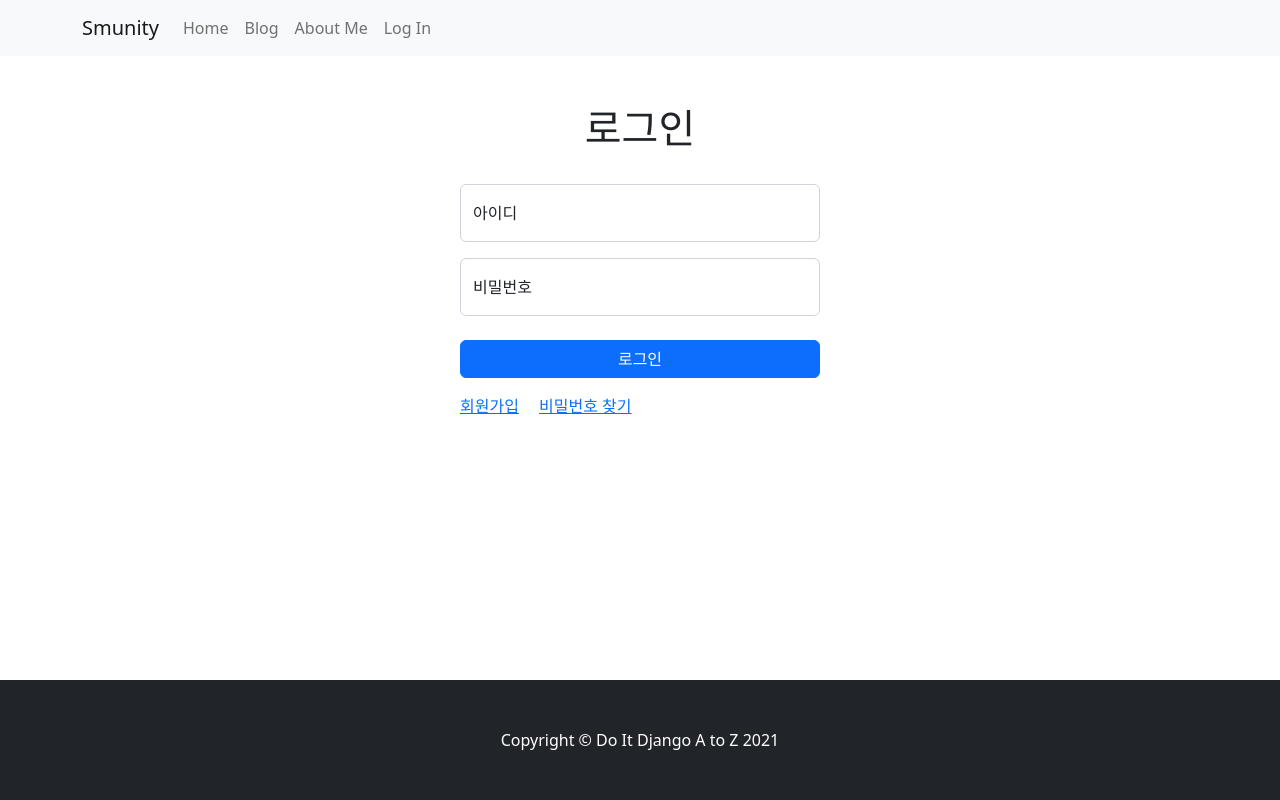
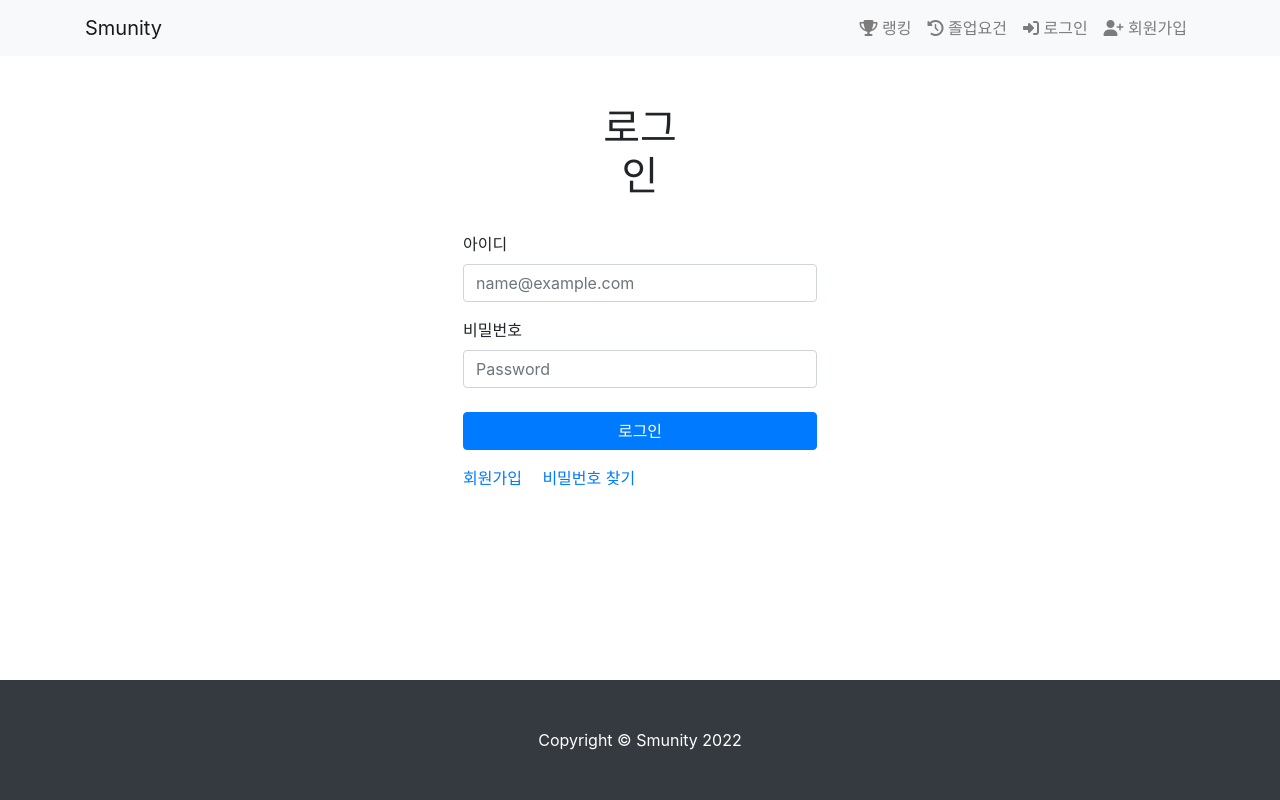
Before and after one commit to smu-nity/Tools, a Django app: page /account/login/ in a window 1280 px wide. Run offline with Django 4.2, Linux system fonts and the light colour scheme; some libraries are stand-ins or nearby versions.

Commit message:
feat: frontend

```diff
--- a/core/static/core/css/landing.css
+++ b/core/static/core/css/main.css
@@ -1,5 +1,5 @@
 body {
-    background: url('/static/core/images/main.jpg') no-repeat center center fixed;
+    background: url('https://user-images.githubusercontent.com/63601183/182406040-d05ae4a4-e48a-43d9-94d3-e4b3e1e3e9c8.jpg') no-repeat center center fixed;
     -webkit-background-size: cover;
     -moz-background-size: cover;
     background-size: cover;
--- a/templates/account/login.html
+++ b/templates/account/login.html
@@ -1,16 +1,6 @@
-<!DOCTYPE html>
-{% load static %}
-<html lang="ko">
-<head>
-    <meta charset="UTF-8">
-    <title>Do It Django</title>
+{% extends 'base.html' %}
 
-    <link href="https://cdn.jsdelivr.net/npm/bootstrap@5.2.0/dist/css/bootstrap.min.css" rel="stylesheet" integrity="sha384-gH2yIJqKdNHPEq0n4Mqa/HGKIhSkIHeL5AyhkYV8i59U5AR6csBvApHHNl/vI1Bx" crossorigin="anonymous">
-</head>
-<body>
-
-    {% include 'navbar.html'%}
-
+{% block main %}
     <div class="container my-5" style="width: 30%">
         <center>
             <div class="col-4">
@@ -21,12 +11,12 @@
         <form class="login" method="POST" action="">
           {% csrf_token %}
           <div class="form-floating mb-3">
+              <label for="floatingInput">아이디</label>
               <input type="text" class="form-control" name="username" id="floatingInput" placeholder="name@example.com">
-              <label for="floatingInput">아이디</label>
             </div>
             <div class="form-floating">
+                <label for="floatingPassword">비밀번호</label>
               <input type="password" class="form-control" name="password" id="floatingPassword" placeholder="Password">
-              <label for="floatingPassword">비밀번호</label>
             </div>
             <br>
           <button class="btn btn-primary" type="submit" style="width: 100%">로그인</button>
@@ -36,11 +26,4 @@
             <a style="margin-left: 1rem" href="" class="a-tag" >비밀번호 찾기</a>
         </div>
     </div>
-
-    {% include 'footer.html'%}
-</body>
-
-<script src="https://code.jquery.com/jquery-3.4.1.slim.min.js" integrity="sha384-J6qa4849blE2+poT4WnyKhv5vZF5SrPo0iEjwBvKU7imGFAV0wwj1yYfoRSJoZ+n" crossorigin="anonymous"></script>
-<script src="https://stackpath.bootstrapcdn.com/bootstrap/4.4.1/js/bootstrap.min.js" integrity="sha384-wfSDF2E50Y2D1uUdj0O3uMBJnjuUD4Ih7YwaYd1iqfktj0Uod8GCExl3Og8ifwB6" crossorigin="anonymous"></script>
-
-</html>
+{% endblock %}
--- /dev/null
+++ b/templates/base.html
@@ -0,0 +1,32 @@
+<!DOCTYPE html>
+{% load static %}
+<html lang="ko">
+<head>
+    <meta charset="UTF-8">
+    <title>Smunity</title>
+
+    <link rel="stylesheet" href="{% static 'bootstrap/css/bootstrap.min.css' %}" media="screen">
+    <script src="https://kit.fontawesome.com/726bbd6862.js" crossorigin="anonymous"></script>
+    {% block css %}
+    {% endblock %}
+</head>
+<body>
+
+{% include 'navbar.html' %}
+
+{% block main %}
+{% endblock %}
+
+{% include 'footer.html' %}
+
+<script src="https://code.jquery.com/jquery-3.4.1.slim.min.js"
+        integrity="sha384-J6qa4849blE2+poT4WnyKhv5vZF5SrPo0iEjwBvKU7imGFAV0wwj1yYfoRSJoZ+n"
+        crossorigin="anonymous"></script>
+<script src="https://cdn.jsdelivr.net/npm/popper.js@1.16.0/dist/umd/popper.min.js"
+        integrity="sha384-Q6E9RHvbIyZFJoft+2mJbHaEWldlvI9IOYy5n3zV9zzTtmI3UksdQRVvoxMfooAo"
+        crossorigin="anonymous"></script>
+<script src="https://stackpath.bootstrapcdn.com/bootstrap/4.4.1/js/bootstrap.min.js"
+        integrity="sha384-wfSDF2E50Y2D1uUdj0O3uMBJnjuUD4Ih7YwaYd1iqfktj0Uod8GCExl3Og8ifwB6"
+        crossorigin="anonymous"></script>
+</body>
+</html>
--- a/templates/footer.html
+++ b/templates/footer.html
@@ -2,7 +2,7 @@
     <footer class="py-5 bg-dark">
         <div class="container">
             <p class="m-0 text-center text-white">
-                Copyright &copy; Do It Django A to Z 2021
+                Copyright &copy; Smunity 2022
             </p>
         </div>
     </footer>
--- a/templates/navbar.html
+++ b/templates/navbar.html
@@ -6,36 +6,30 @@
             <span class="navbar-toggler-icon"></span>
         </button>
         <div class="collapse navbar-collapse" id="navbarNavDropdown">
-            <ul class="navbar-nav">
-                <li class="nav-item active">
-                    <a class="nav-link" href="/">Home</a>
+            <ul class="navbar-nav ml-auto">
+
+                <li class="nav-item">
+                    <a class="nav-link" href="/account/login/"><i class="fas fa-trophy"></i> 랭킹</a>
                 </li>
                 <li class="nav-item">
-                    <a class="nav-link" href="">Blog</a>
+                    <a class="nav-link" href="/account/login/"><i class="fas fa-history"></i> 졸업요건</a>
                 </li>
-                <li class="nav-item">
-                    <a class="nav-link" href="">About Me</a>
-                </li>
-            </ul>
-            <ul class="navbar-nav ml-auto">
+
                 {% if user.is_authenticated %}
                     <li class="nav-item dropdown">
                         <a class="nav-link dropdown-toggle" href="#" id="navbarDropdownMenuLink" role="button" data-toggle="dropdown" aria-haspopup="true" aria-expanded="false">
-                            {% if user.socialaccount_set.all.first.get_avatar_url %}
-                                <img class="rounded-circle" width="25px" src="{{ user.socialaccount_set.all.first.get_avatar_url }}" alt="">
-                            {% else %}
-                                <img class="rounded-circle" src="https://api.adorable.io/avatars/25/{{ user.username }}.png" alt="">
-                            {% endif %}
-                            &nbsp;
-                            {{ user.username }}
+                            <i class="fa fa-user"></i> {{ user.username }}
                         </a>
                         <div class="dropdown-menu" aria-labelledby="navbarDropdownMenuLink">
-                            <a class="dropdown-item" href="/account/logout/">Log Out</a>
+                            <a class="dropdown-item" href="/account/logout/">로그아웃</a>
                         </div>
                     </li>
                 {% else %}
                     <li class="nav-item">
-                        <a class="nav-link" href="/account/login/">Log In</a>
+                        <a class="nav-link" href="/account/login/"><i class="fas fa-sign-in-alt"></i> 로그인</a>
+                    </li>
+                    <li class="nav-item">
+                        <a class="nav-link" href="/account/login/"><i class="fas fa-user-plus"></i> 회원가입</a>
                     </li>
                 {% endif %}
             </ul>
```
Also changed, not shown: templates/core/home.html (+7 -21 lines), core/static/core/images/main.jpg (deleted).
